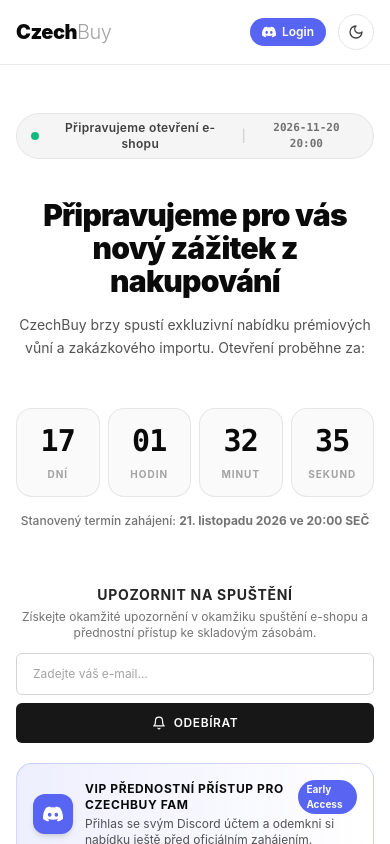
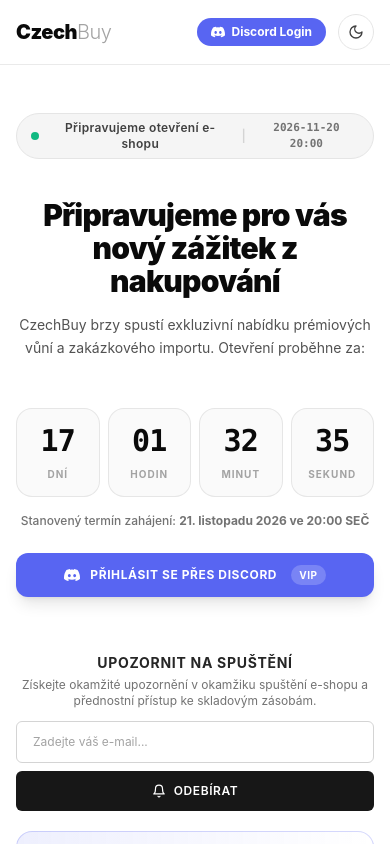
Before and after one commit to hokysek420/czechbuy, a Next.js app: page /brzy-otevirame in a window 390 px wide. Shown: the top 844 px of the page. Built offline with nearby package versions, Linux system fonts and the light colour scheme; no server answers.

Commit message:
feat: vyrazne a neprehlednutelne tlacitko pro discord login v hlavicce a hero sekci odpocitavani

```diff
--- a/app/brzy-otevirame/page.tsx
+++ b/app/brzy-otevirame/page.tsx
@@ -134,14 +134,14 @@ export default function ComingSoonCountdownPage() {
               <div className="flex items-center gap-2">
                 <Link
                   href="/prihlaseni"
-                  className="hidden sm:inline-flex items-center gap-1.5 px-3 py-1.5 rounded-full bg-[#5865F2]/10 hover:bg-[#5865F2]/20 border border-[#5865F2]/30 text-xs font-semibold text-[#5865F2] dark:text-[#7983F5] transition"
+                  className="inline-flex items-center gap-1.5 px-3 py-1.5 rounded-full bg-[#5865F2]/10 hover:bg-[#5865F2]/20 border border-[#5865F2]/30 text-xs font-semibold text-[#5865F2] dark:text-[#7983F5] transition"
                 >
                   <img
                     src={discordUser.avatarUrl}
                     alt={discordUser.username}
                     className="w-4 h-4 rounded-full"
                   />
-                  <span>@{discordUser.username}</span>
+                  <span className="hidden sm:inline">@{discordUser.username}</span>
                   {discordUser.isCzechBuyFam && (
                     <span className="text-[10px] bg-[#5865F2] text-white px-1.5 py-0.2 rounded-full font-bold">
                       VIP
@@ -156,16 +156,15 @@ export default function ComingSoonCountdownPage() {
                   <ArrowRight className="h-3.5 w-3.5" />
                 </Link>
               </div>
-            ) : mounted ? (
+            ) : (
               <Link
                 href="/prihlaseni"
-                className="inline-flex items-center gap-1.5 px-3 py-1.5 rounded-full bg-[#5865F2] hover:bg-[#4752C4] text-white text-xs font-semibold shadow-xs transition active:scale-95"
+                className="inline-flex items-center gap-1.5 px-3.5 py-1.5 rounded-full bg-[#5865F2] hover:bg-[#4752C4] text-white text-xs font-bold shadow-xs transition active:scale-95"
               >
                 <DiscordIcon className="h-3.5 w-3.5" />
-                <span className="hidden sm:inline">Discord Login</span>
-                <span className="sm:hidden">Login</span>
+                <span>Discord Login</span>
               </Link>
-            ) : null}
+            )}
             <ThemeToggle />
           </div>
         </div>
@@ -244,6 +243,28 @@ export default function ComingSoonCountdownPage() {
             <p className="mt-4 text-xs font-medium text-neutral-500 dark:text-neutral-400">
               Stanovený termín zahájení: <strong>21. listopadu 2026 ve 20:00 SEČ</strong>
             </p>
+
+            {/* Prominent VIP Discord Login Action */}
+            <div className="mt-6 flex flex-col sm:flex-row items-center justify-center gap-3">
+              {mounted && isDiscordLoggedIn && discordUser ? (
+                <Link
+                  href="/parfemy"
+                  className="w-full sm:w-auto inline-flex items-center justify-center gap-2 px-6 py-3 rounded-xl bg-neutral-900 text-white dark:bg-white dark:text-neutral-900 font-bold text-xs uppercase tracking-wider shadow-md hover:opacity-90 transition active:scale-[0.98]"
+                >
+                  <span>Vstoupit do obchodu (VIP Přístup)</span>
+                  <ArrowRight className="h-4 w-4" />
+                </Link>
+              ) : (
+                <Link
+                  href="/prihlaseni"
+                  className="w-full sm:w-auto inline-flex items-center justify-center gap-2.5 px-6 py-3 rounded-xl bg-[#5865F2] hover:bg-[#4752C4] text-white font-bold text-xs uppercase tracking-wider shadow-lg hover:shadow-xl transition-all active:scale-[0.98]"
+                >
+                  <DiscordIcon className="h-4 w-4" />
+                  <span>Přihlásit se přes Discord</span>
+                  <span className="text-[10px] font-bold bg-white/20 px-2 py-0.5 rounded-full ml-1">VIP</span>
+                </Link>
+              )}
+            </div>
           </div>
 
           {/* Email Notification Subscription (Upozornit na spuštění) */}
--- a/components/shop/header.tsx
+++ b/components/shop/header.tsx
@@ -175,7 +175,7 @@ export function Header() {
                 title="Přihlásit se přes Discord"
               >
                 <DiscordIcon className="h-3.5 w-3.5 group-hover:scale-110 transition-transform" />
-                <span className="hidden sm:inline text-[11px]">Přihlásit se</span>
+                <span className="text-[11px] font-semibold">Discord</span>
               </Link>
             )}
 
```
